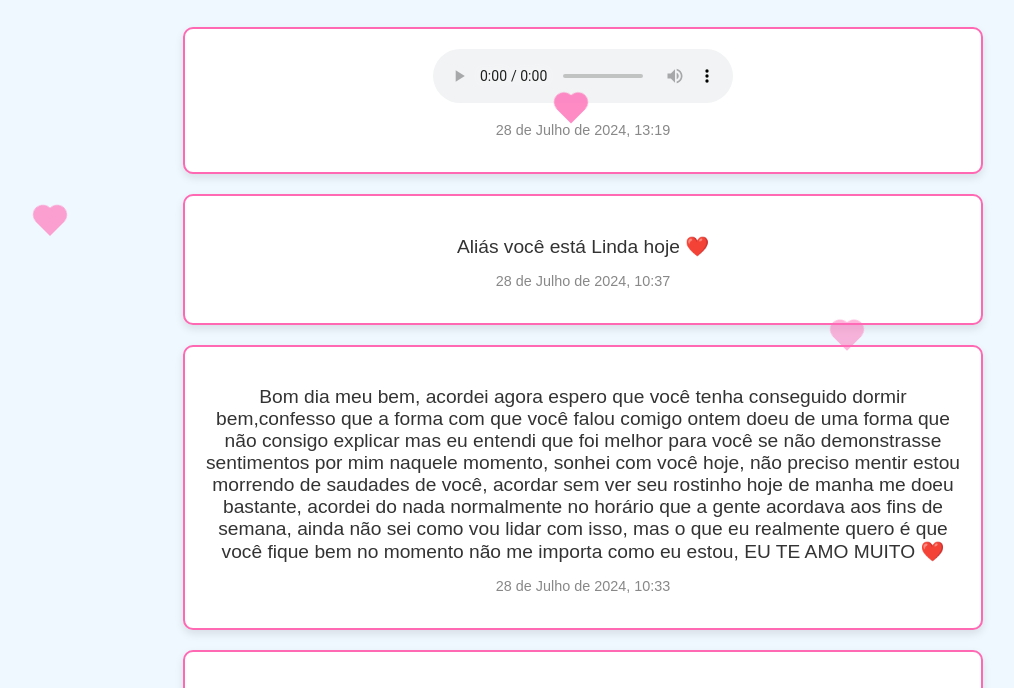
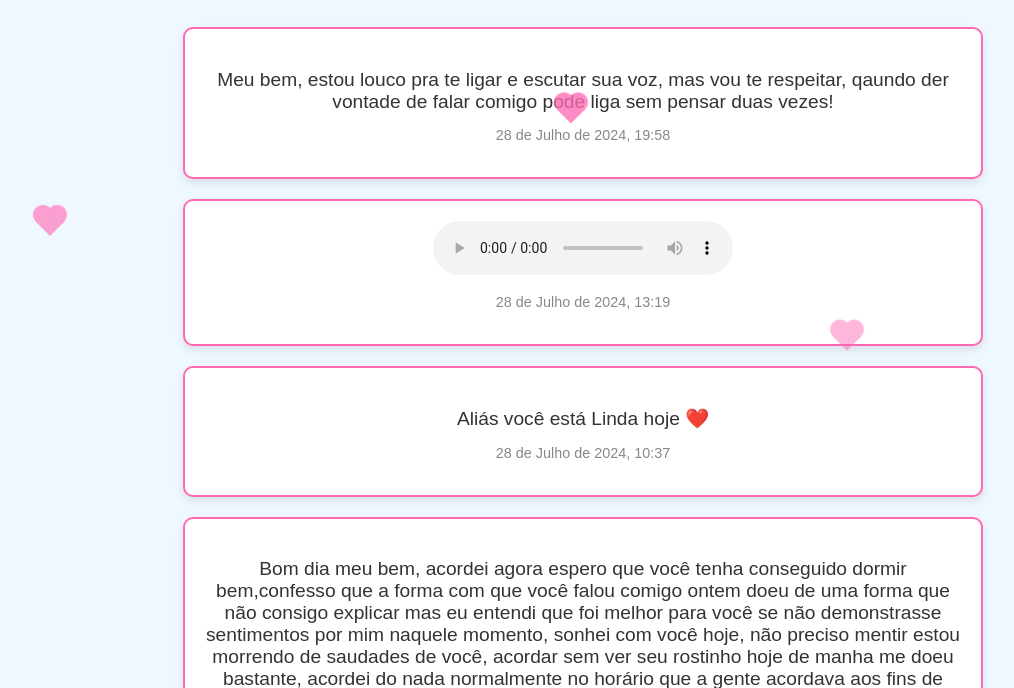
Before and after one commit to rafaeel1406/messages-for-my-dear, a website: page index.html in a window 1280 px wide. Shown: the part 82-770 px from the top of the page, without its empty margins (57-1071 px from the left). Drawn offline with Linux system fonts and the light colour scheme.

Commit message:
nova mensagem

```diff
--- a/index.html
+++ b/index.html
@@ -12,6 +12,11 @@
 <body>
     <div class="container">
         <h1>Mensagens para o MEU BEM 💖</h1>
+        <div class="card">
+            <p class="message">Meu bem, estou louco pra te ligar e escutar sua voz, mas vou te respeitar, qaundo der
+                vontade de falar comigo pode liga sem pensar duas vezes!</p>
+            <p class="datetime">28 de Julho de 2024, 19:58</p>
+        </div>
         <div class="card">
             <audio src="./assets/Gravando (20).m4a" controls></audio>
             <p class="datetime">28 de Julho de 2024, 13:19</p>
```
